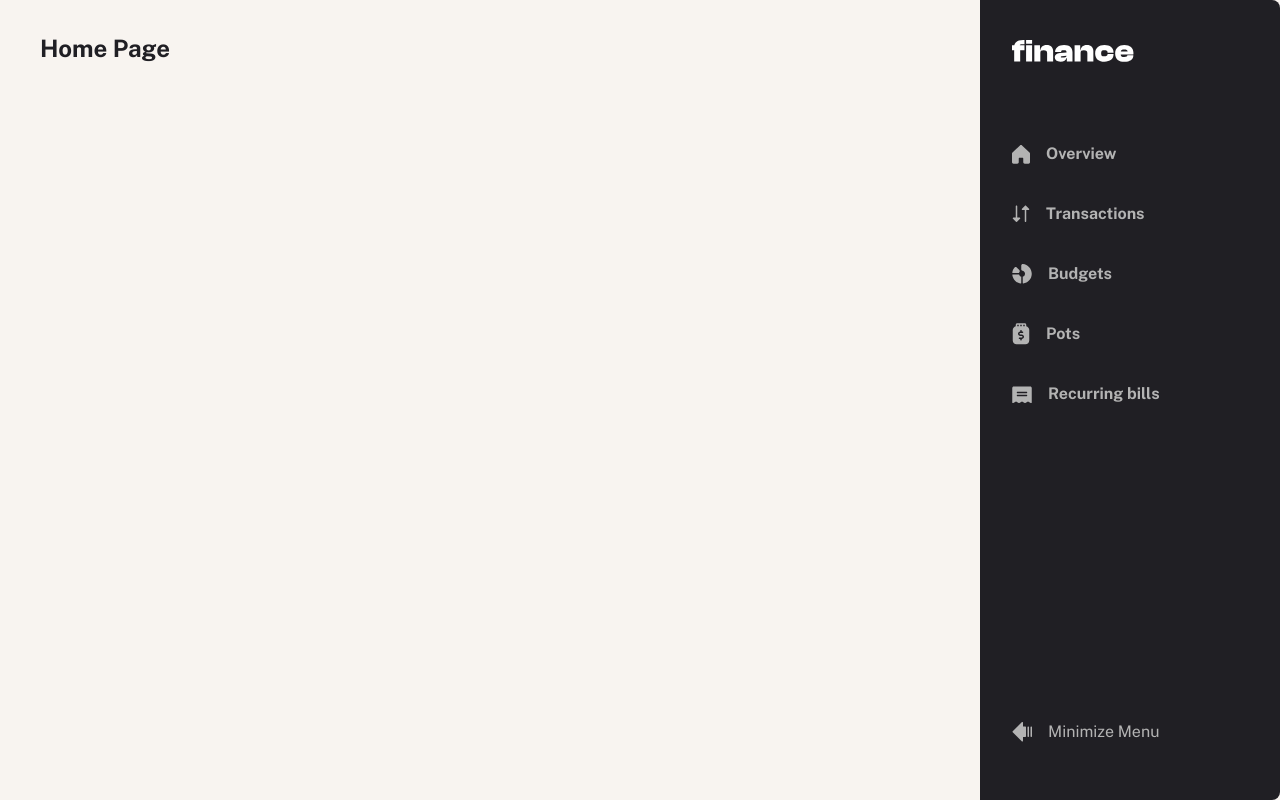
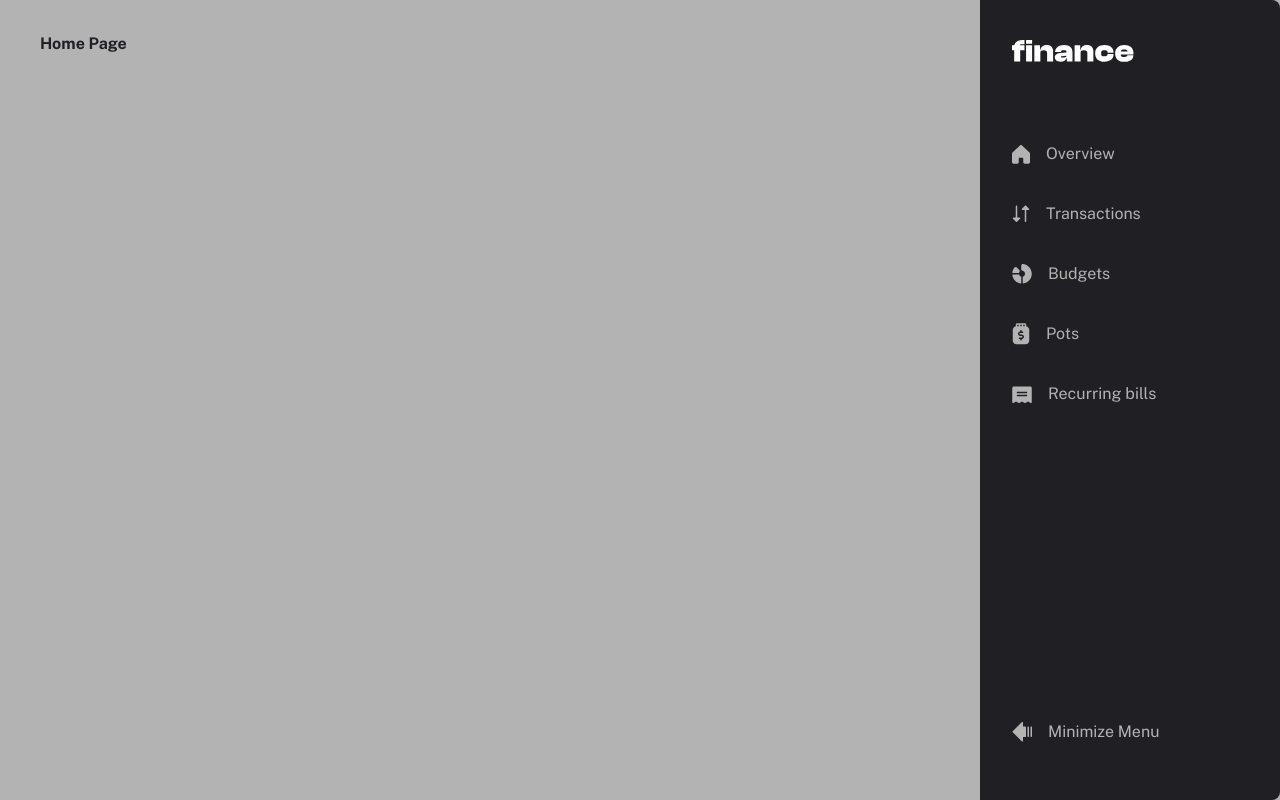
Before and after one commit to AhmadYousif89/PFA-Dashboard, a Next.js app: page / in a window 1280 px wide. Built offline with nearby package versions, Linux system fonts and the light colour scheme.

Commit message:
Refactor globals.css to enhance theme variables and add custom animations

```diff
--- a/src/app/globals.css
+++ b/src/app/globals.css
@@ -2,9 +2,9 @@
 @import "tw-animate-css";
 
 @theme inline {
+  --color-*: initial;
   --color-background: var(--background);
   --color-foreground: var(--foreground);
-  --font-sans: var(--font-public-sans);
   --color-sidebar-ring: var(--sidebar-ring);
   --color-sidebar-border: var(--sidebar-border);
   --color-sidebar-accent-foreground: var(--sidebar-accent-foreground);
@@ -34,38 +34,52 @@
   --color-popover: var(--popover);
   --color-card-foreground: var(--card-foreground);
   --color-card: var(--card);
-  --radius-sm: calc(var(--radius) - 4px);
-  --radius-md: calc(var(--radius) - 2px);
+
+  --font-sans: var(--font-public-sans);
+
+  --text-*: initial;
+  --text-xl: 2rem; /* 32px */
+  --text-xl--line-height: 2.375rem; /* 38px */
+  --text-lg: 1.25rem; /* 20px */
+  --text-lg--line-height: 1.5rem; /* 24px */
+  --text-base: 1rem; /* 16px */
+  --text-base--line-height: 1.5rem; /* 24px */
+  --text-sm: 0.875rem; /* 14px */
+  --text-sm--line-height: 1.3125rem; /* 21px */
+  --text-xs: 0.75rem; /* 12px */
+  --text-xs--line-height: 1.125rem; /* 18px */
+
+  --radius-xs: calc(var(--radius) - 6px); /* 4px */
+  --radius-sm: calc(var(--radius) - 4px); /* 6px */
+  --radius-md: calc(var(--radius) - 2px); /* 8px */
   --radius-12: calc(var(--radius) + 2px); /* 12px */
   --radius-lg: var(--radius);
   --radius-xl: calc(var(--radius) + 4px);
 
-  --text-32: 2rem; /* 32px */
-  --text-32--font-weight: bold;
-  --text-32--line-height: calc(var(--spacing) * 9.5); /* 38px */
-  --text-20: 1.25rem; /* 20px */
-  --text-20--font-weight: bold;
-  --text-20--line-height: calc(var(--spacing) * 6); /* 24px */
-  --text-16: 1rem; /* 16px */
-  --text-16--font-weight: bold;
-  --text-16--line-height: calc(var(--spacing) * 6);
-  --text-14: 0.875rem; /* 14px */
-  --text-14--font-weight: normal;
-  --text-14--line-height: calc(var(--spacing) * 5.25); /* 21px */
-  --text-14-bold: 0.875rem;
-  --text-14-bold--font-weight: bold;
-  --text-14-bold--line-height: calc(var(--spacing) * 5.25);
-  --text-12: 0.75rem; /* 12px */
-  --text-12--font-weight: normal;
-  --text-12--line-height: calc(var(--spacing) * 4.5); /* 18px */
-  --text-12-bold: 0.75rem;
-  --text-12-bold--font-weight: bold;
-  --text-12-bold--line-height: calc(var(--spacing) * 4.5);
+  /* Additional Colors for custom use */
+  --color-beige: oklch(0.6588 0.012 54.4); /* Beige 500 #98908B */
+  --color-cyan: oklch(0.794 0.0737 211.41); /* #82C9D7 */
+  --color-navy: oklch(0.4966 0.0253 291.18); /* #626070 */
+  --color-purple: oklch(0.5802 0.1044 297.97); /* #826CB0 */
+  --color-purple-light: oklch(0.668 0.0969 319.73); /* #AF81BA */
+  --color-turquoise: oklch(0.5599 0.0396 196.08); /* #597C7C */
+  --color-brown: oklch(0.5536 0.0671 49.5); /* #93674F */
+  --color-magenta: oklch(0.5187 0.099 351.49); /* #934F6F */
+  --color-blue: oklch(0.5841 0.1005 242.37); /* #3F82B2 */
+  --color-grey: oklch(0.6588 0.012 54.4); /* Grey 500 #98908B */
+  --color-navy-grey: oklch(0.7024 0.0203 255.57); /* #97A0AC */
+  --color-army-green: oklch(0.6298 0.0714 125.1); /* #7F9161 */
+  --color-green: oklch(0.5356 0.0794 190.54); /* #277C78 */
+  --color-yellow: oklch(0.8717 0.0606 63.63); /* #F2CDAC */
+  --color-gold: oklch(0.7693 0.1058 94.07); /* #CAB361 */
+  --color-orange: oklch(0.6161 0.1156 43.33); /* #BE6C49 */
+  --color-red: oklch(0.545 0.157 23.4); /* #C94736 */
 }
 
 :root {
+  --radius: 0.625rem;
   --app-width: 1440px;
-  --radius: 0.625rem;
+  --scroll-area-max-height: 1120px; /* Default max height for scroll areas on the xl: viewport*/
 
   /* Base Colors */
   --background: oklch(1 0 0); /* White #FFFFFF */
@@ -80,7 +94,7 @@
   --primary-foreground: oklch(1 0 0); /* White #FFFFFF */
 
   /* Secondary Colors */
-  --secondary: oklch(0.9691 0.0068 67.74); /* Beige 100 #F8F4F0 */
+  --secondary: oklch(0.7668 0 0); /* Grey 300 #B3B3B3 */
   --secondary-foreground: oklch(0.2425 0.0095 294.85); /* Grey 900 #201F24 */
 
   /* Muted Colors */
@@ -115,23 +129,6 @@
   --sidebar-accent-foreground: oklch(0.9612 0 0); /* Grey 100 #F2F2F2 */
   --sidebar-border: oklch(0.7668 0 0); /* Grey 300 #B3B3B3 */
   --sidebar-ring: oklch(0.5356 0.0794 190.54); /* Green #277C78 */
-
-  /* Additional Colors for custom use */
-  --beige: oklch(0.6588 0.012 54.4); /* Beige 500 #98908B */
-  --cyan: oklch(0.794 0.0737 211.41); /* #82C9D7 */
-  --navy: oklch(0.4966 0.0253 291.18); /* #626070 */
-  --purple: oklch(0.5802 0.1044 297.97); /* #826CB0 */
-  --purple-light: oklch(0.668 0.0969 319.73); /* #AF81BA */
-  --turquoise: oklch(0.5599 0.0396 196.08); /* #597C7C */
-  --brown: oklch(0.5536 0.0671 49.5); /* #93674F */
-  --magenta: oklch(0.5187 0.099 351.49); /* #934F6F */
-  --blue: oklch(0.5841 0.1005 242.37); /* #3F82B2 */
-  --navy-grey: oklch(0.7024 0.0203 255.57); /* #97A0AC */
-  --army-green: oklch(0.6298 0.0714 125.1); /* #7F9161 */
-  --green: oklch(0.5356 0.0794 190.54); /* #277C78 */
-  --yellow: oklch(0.8717 0.0606 63.63); /* #F2CDAC */
-  --gold: oklch(0.7693 0.1058 94.07); /* #CAB361 */
-  --orange: oklch(0.6161 0.1156 43.33); /* #BE6C49 */
 }
 
 @layer base {
@@ -139,12 +136,27 @@
     @apply border-border outline-ring/50;
   }
   body {
-    @apply from-foreground to-secondary text-foreground flex min-h-dvh flex-col bg-gradient-to-r from-50% to-50% font-sans;
+    @apply text-foreground grid min-h-dvh font-sans font-normal;
   }
 }
 
 ::view-transition-new(.slide-up) {
   animation: slideUp 0.5s ease;
+}
+
+@theme inline {
+  /* Custom Animations */
+  --animate-slide-up: slideUp 0.5s ease-out;
+  --animate-slide-down: slideDown 0.5s ease-out;
+  --animate-expand-left: expandLeft 0.5s ease-out forwards;
+
+  @keyframes expandLeft {
+    from {
+      width: 0%;
+    }
+    to {
+      width: var(--to-width, 0%);
+    }
   }
 
   @keyframes slideUp {
@@ -158,6 +170,18 @@
     }
   }
 
+  @keyframes slideDown {
+    from {
+      transform: translateY(-30px);
+      opacity: 0;
+    }
+    to {
+      transform: translateY(0);
+      opacity: 1;
+    }
+  }
+}
+
 @media (prefers-reduced-motion: reduce) {
   ::view-transition-new(.slide-up) {
     animation: none;
```
Lines whose indentation alone changed are shown as unchanged.
